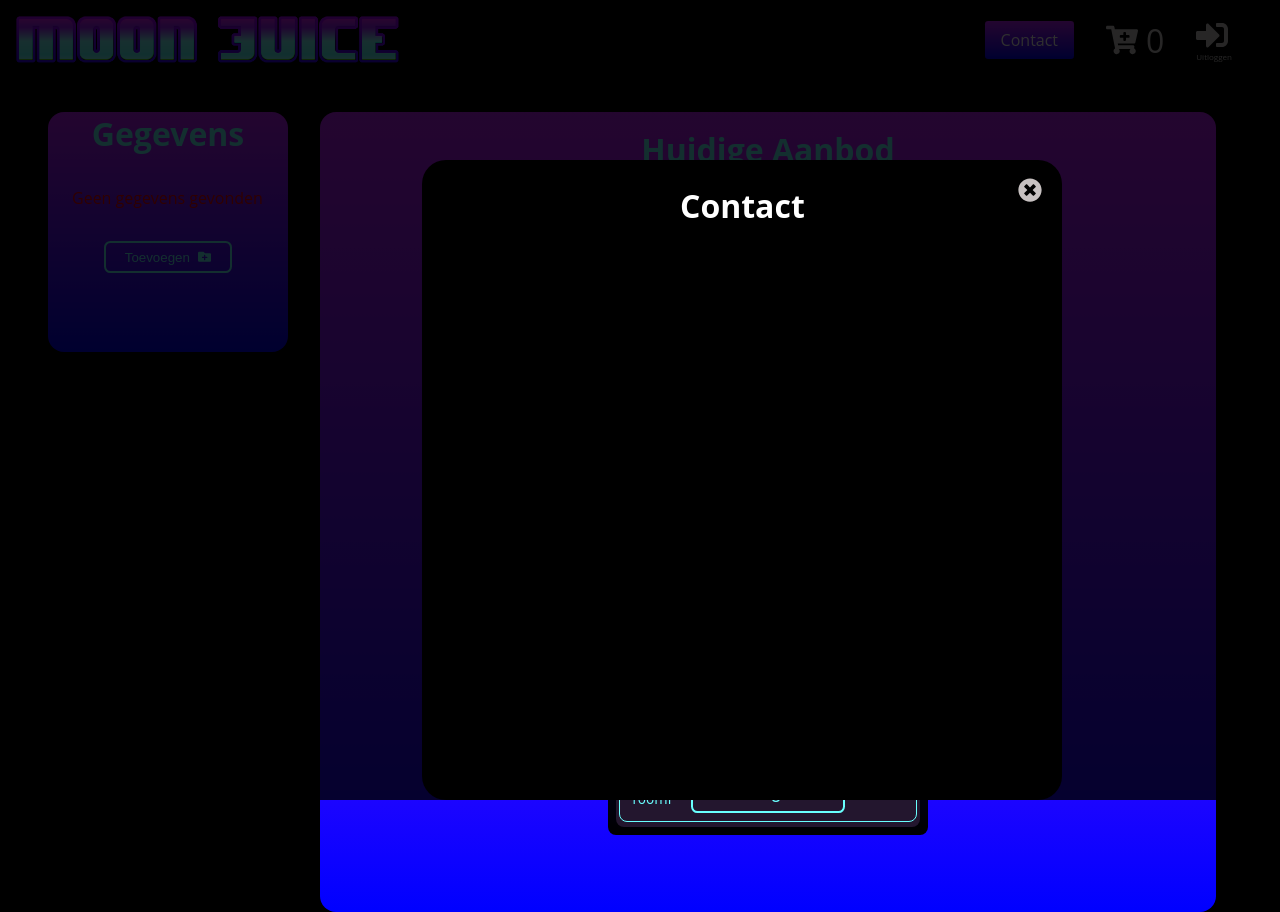
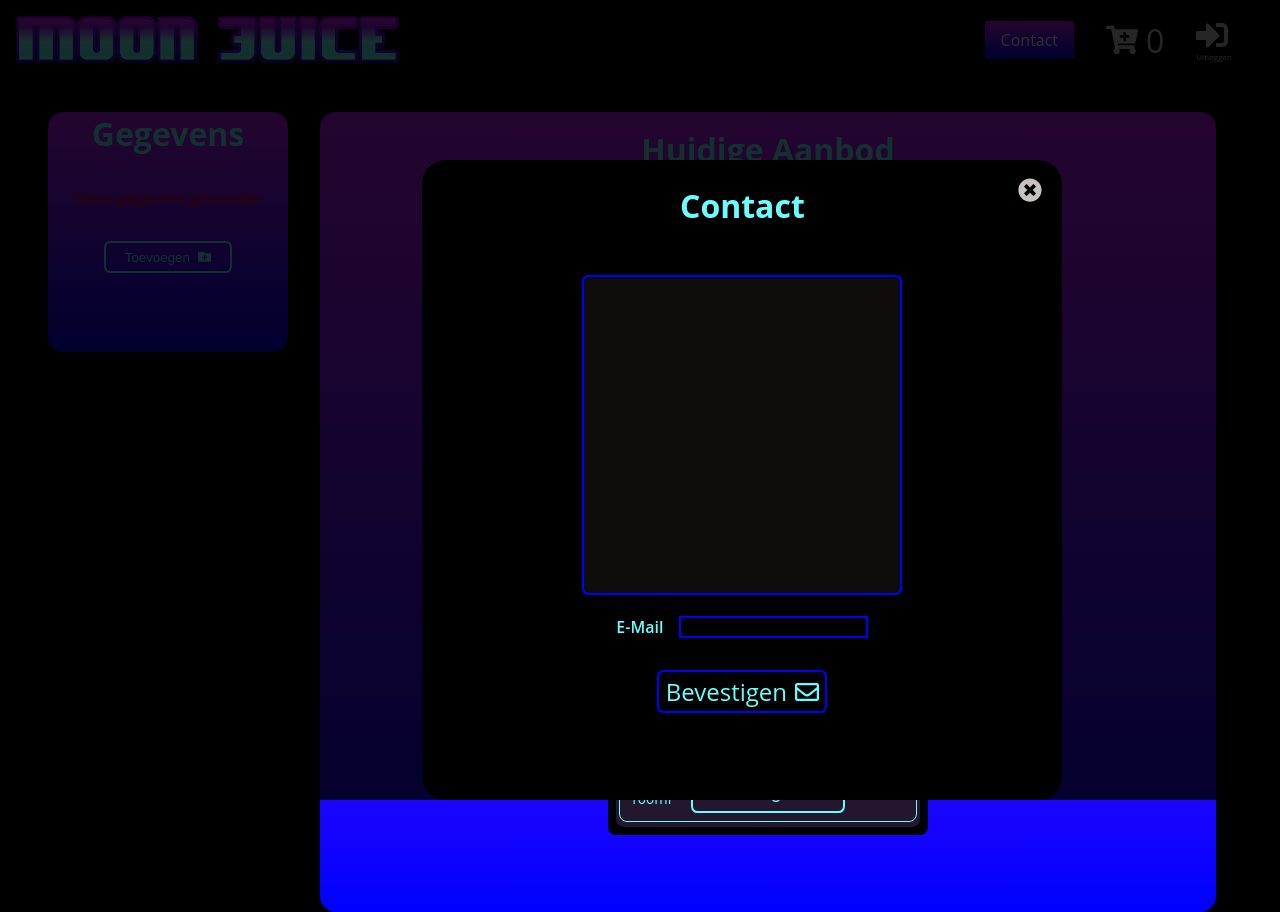
Before and after one commit to 0xRomRom/Juice-Store, a React (Create React App) app in the folder juice-store/: page /dashboard in a window 1280 px wide. Both pictures are taken after a click on the item "Contact". Built offline with nearby package versions, Linux system fonts and the light colour scheme; no server answers.

Commit message:
Added contact logic to backend

```diff
--- a/juice-store/src/components/dashboard/dashboardComponents/ContactModal.js
+++ b/juice-store/src/components/dashboard/dashboardComponents/ContactModal.js
@@ -1,19 +1,71 @@
 import cl from "./ContactModal.module.css";
-import { FaTimesCircle } from "react-icons/fa";
+import { FaTimesCircle, FaRegEnvelope } from "react-icons/fa";
+import React, { useState } from "react";
 
 const ContactModal = (props) => {
+  const [message, setMessage] = useState("");
+  const [email, setEmail] = useState("");
+  const [emailSent, setEmailSent] = useState(false);
   const closeModal = () => {
     props.closeContact(false);
+    setEmailSent(false);
+  };
+
+  const submitMessage = () => {
+    const messageObj = {
+      message: message,
+      email: email,
+    };
+    if (message.length < 10) return;
+
+    fetch(
+      `https://moon-juice-default-rtdb.europe-west1.firebasedatabase.app/berichten.json`,
+      {
+        method: "POST",
+        body: JSON.stringify(messageObj),
+        headers: {
+          "Content-Type": "application/json",
+        },
+      }
+    );
+    setEmailSent(true);
   };
 
   return (
     <div className={cl.contact}>
       <div className={cl.backdrop} onClick={closeModal}></div>
+
       <div className={cl.modal}>
         <div className={cl.closePosition}>
           <FaTimesCircle className={cl.close} onClick={closeModal} />
         </div>
-        <h1 className={cl.hero}>Contact</h1>
+        {!emailSent && (
+          <>
+            <h1 className={cl.hero}>Contact</h1>
+            <div className={cl.textBox}>
+              <textarea
+                className={cl.message}
+                spellCheck="false"
+                maxLength="750"
+                onChange={(e) => setMessage(e.target.value)}
+              ></textarea>
+              <div className={cl.emailBox}>
+                <span className={cl.espan}>E-Mail</span>
+                <input
+                  type="email"
+                  className={cl.emailInput}
+                  onChange={(e) => setEmail(e.target.value)}
+                ></input>
+              </div>
+            </div>
+            <div className={cl.submitPosition}>
+              <button className={cl.submit} onClick={submitMessage}>
+                Bevestigen <FaRegEnvelope />
+              </button>
+            </div>
+          </>
+        )}
+        {emailSent && <span className={cl.received}>Bericht ontvangen</span>}
       </div>
     </div>
   );
--- a/juice-store/src/components/dashboard/dashboardComponents/ContactModal.module.css
+++ b/juice-store/src/components/dashboard/dashboardComponents/ContactModal.module.css
@@ -32,6 +32,7 @@
 
 .hero {
   margin-top: 1.5rem;
+  color: rgb(105, 255, 254);
 }
 
 .closePosition {
@@ -43,6 +44,83 @@
   color: rgb(199, 193, 193);
   transition: all 0.2s ease-in-out;
 }
-:hover .closePosition:hover {
+.closePosition:hover {
   color: white;
 }
+
+.textBox {
+  position: relative;
+  top: 3rem;
+}
+
+.message {
+  width: 20rem;
+  height: 20rem;
+  border: 2px solid blue;
+  background-color: transparent;
+  outline: 0;
+  border-radius: 0.4rem;
+  background-color: rgb(14, 13, 12);
+  color: rgb(105, 255, 254);
+  font-family: "Open Sans";
+  resize: none;
+  padding: 0.5rem;
+  font-size: 1rem;
+}
+
+.emailBox {
+  margin-top: 1rem;
+  font-family: "Open Sans";
+  display: flex;
+  justify-content: center;
+  gap: 1rem;
+  font-weight: 600;
+  color: rgb(105, 255, 254);
+}
+
+.emailInput {
+  border: 2px solid blue;
+  background-color: transparent;
+  outline: 0;
+  color: rgb(105, 255, 254);
+  padding-left: 0.5rem;
+}
+
+.submitPosition {
+  width: 100%;
+  position: relative;
+  top: 5rem;
+  display: flex;
+  justify-content: center;
+  align-items: center;
+}
+
+.submit {
+  font-family: "Open Sans";
+  padding: 0.2rem 0.4rem;
+  border: 2px solid blue;
+  background-color: transparent;
+  color: rgb(105, 255, 254);
+  font-size: 1.5rem;
+  border-radius: 0.4rem;
+  cursor: pointer;
+  transition: all 0.2s ease-in-out;
+  display: flex;
+  justify-content: center;
+  align-items: center;
+  gap: 0.5rem;
+}
+
+.submit:hover {
+  background-color: blue;
+  color: white;
+}
+
+.received {
+  color: rgb(105, 255, 254);
+  font-size: 2rem;
+  position: relative;
+  top: 17rem;
+  font-family: "Open Sans";
+  user-select: none;
+}
```
